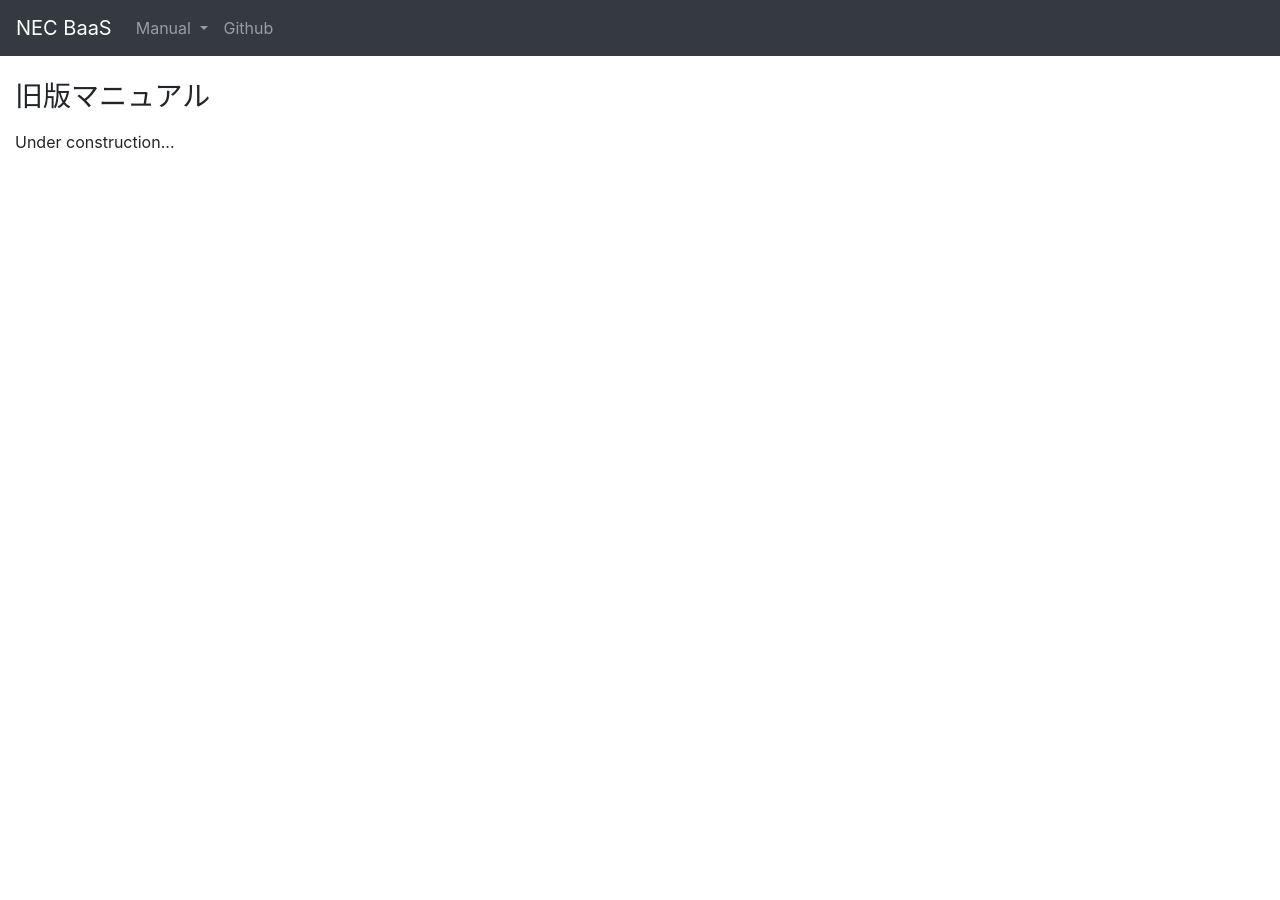
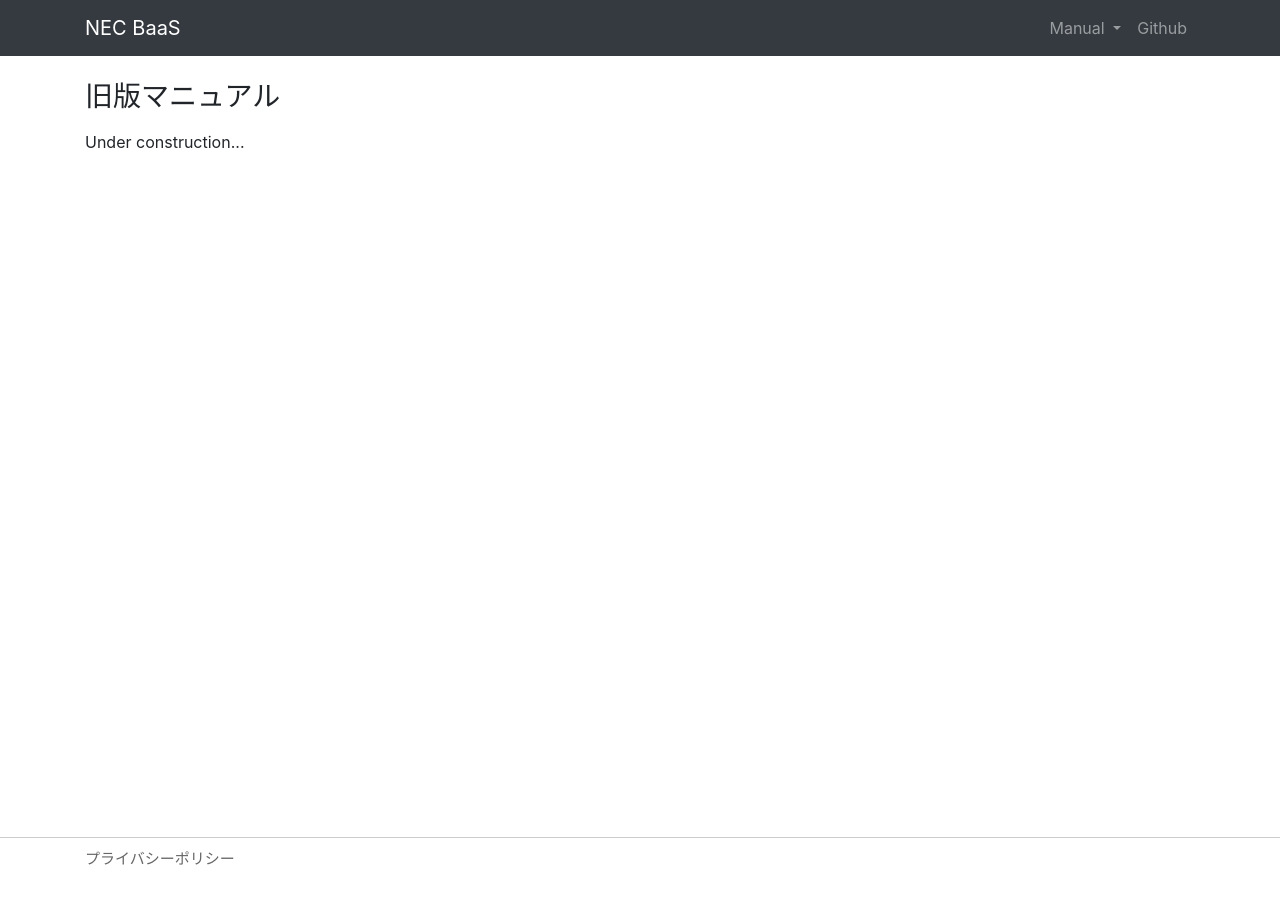
Before and after one commit to nec-baas/nec-baas.github.io, a Jekyll site: the page built from archives.html, in a window 1280 px wide. Built offline with Jekyll 4.4.1, drawn with Linux system fonts in a browser that asks for light colours.

Commit message:
improve layout, add privacy policy.

```diff
--- a/Gemfile
+++ b/Gemfile
@@ -1,6 +1,8 @@
 source "https://rubygems.org"
 
-gem "jekyll", "~> 3.8.3"
+#gem "jekyll", "~> 3.8.3"
+
+gem 'github-pages', group: :jekyll_plugins
 
 # Windows does not include zoneinfo files, so bundle the tzinfo-data gem
 #gem "tzinfo-data", platforms: [:mingw, :mswin, :x64_mingw, :jruby]
--- a/_layouts/default.html
+++ b/_layouts/default.html
@@ -16,11 +16,13 @@
     </script>
 
     <link rel="stylesheet" href="https://stackpath.bootstrapcdn.com/bootstrap/4.1.3/css/bootstrap.min.css" integrity="sha384-MCw98/SFnGE8fJT3GXwEOngsV7Zt27NXFoaoApmYm81iuXoPkFOJwJ8ERdknLPMO" crossorigin="anonymous">
+    <link rel="stylesheet" href="css/custom.css">
 </head>
 <body>
 <!-- navbar -->
 <nav class="navbar navbar-expand-sm navbar-dark bg-dark">
-    <a class="navbar-brand" href="#">NEC BaaS</a>
+    <div class="container">
+        <a class="navbar-brand" href="index.html">NEC BaaS</a>
         <ul class="navbar-nav">
             <li class="nav-item dropdown">
                 <a class="nav-link dropdown-toggle" data-toggle="dropdown" href="#" role="button" aria-haspopup="true" aria-expanded="false">
@@ -36,9 +38,16 @@
                 <a class="nav-link" href="https://github.com/nec-baas">Github</a>
             </li>
         </ul>
+    </div>
 </nav>
 
 {{ content }}
+
+<footer>
+    <div class="container">
+        <a href="privacy_policy.html">プライバシーポリシー</a>
+    </div>
+</footer>
 
 <script src="https://code.jquery.com/jquery-3.3.1.slim.min.js" integrity="sha384-q8i/X+965DzO0rT7abK41JStQIAqVgRVzpbzo5smXKp4YfRvH+8abtTE1Pi6jizo" crossorigin="anonymous"></script>
 <script src="https://cdnjs.cloudflare.com/ajax/libs/popper.js/1.14.3/umd/popper.min.js" integrity="sha384-ZMP7rVo3mIykV+2+9J3UJ46jBk0WLaUAdn689aCwoqbBJiSnjAK/l8WvCWPIPm49" crossorigin="anonymous"></script>
--- a/archives.html
+++ b/archives.html
@@ -2,7 +2,7 @@
 layout: default
 title: NEC Mobile Backend Platform - Archives
 ---
-<div class="container-fluid">
+<div class="container">
     <div class="row pt-4 pb-4">
         <div class="col-sm-12">
             <h3 class="pb-2">旧版マニュアル</h3>
--- /dev/null
+++ b/css/custom.css
@@ -0,0 +1,17 @@
+footer {
+    position: absolute;
+    border-top: 1px solid #cccccc;
+    bottom: 0;
+    width: 100%;
+    padding: 10px 0 30px;
+    font-size: 15px;
+    color: #666666;
+}
+
+footer a:link {
+    color: #666666;
+}
+
+footer a:visited {
+    color: #666666;
+}
```
Also changed, not shown: privacy_policy.html (added, +29 -0 lines). Lines whose indentation alone changed are shown as unchanged.
